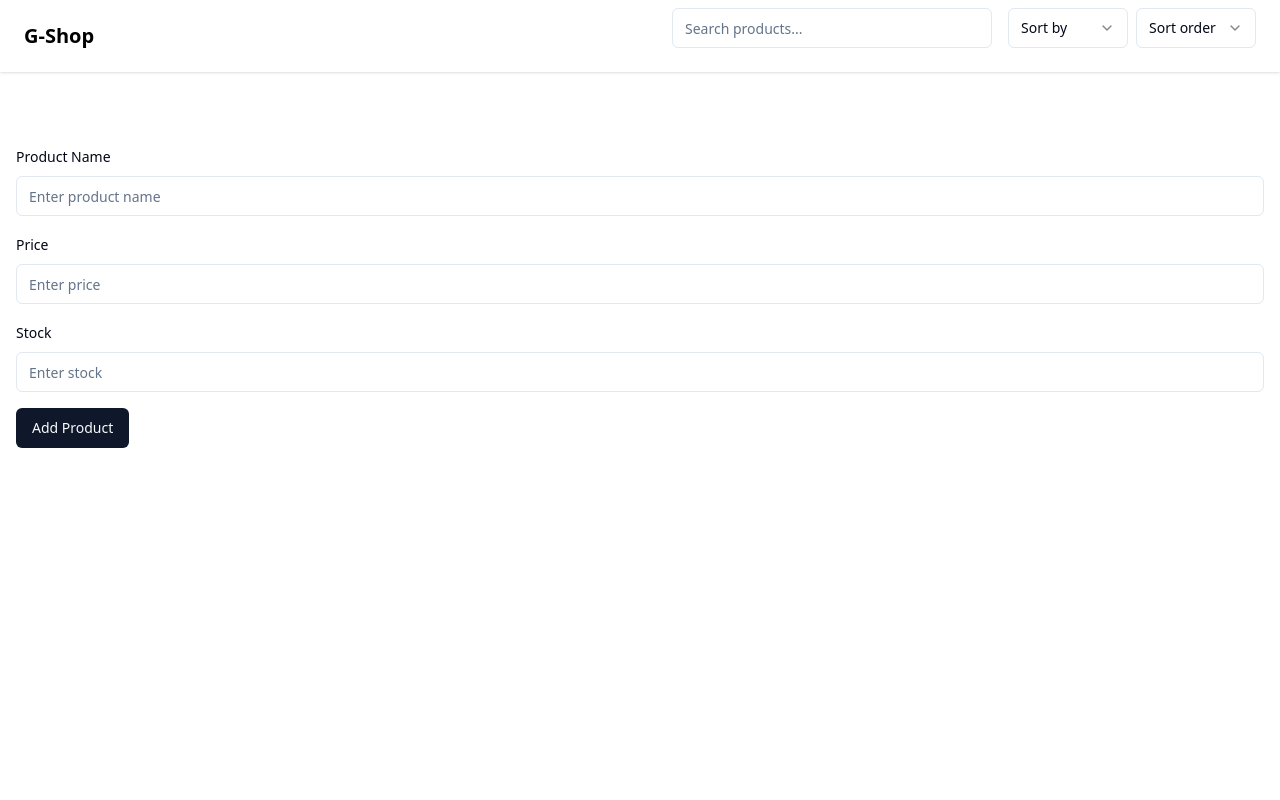
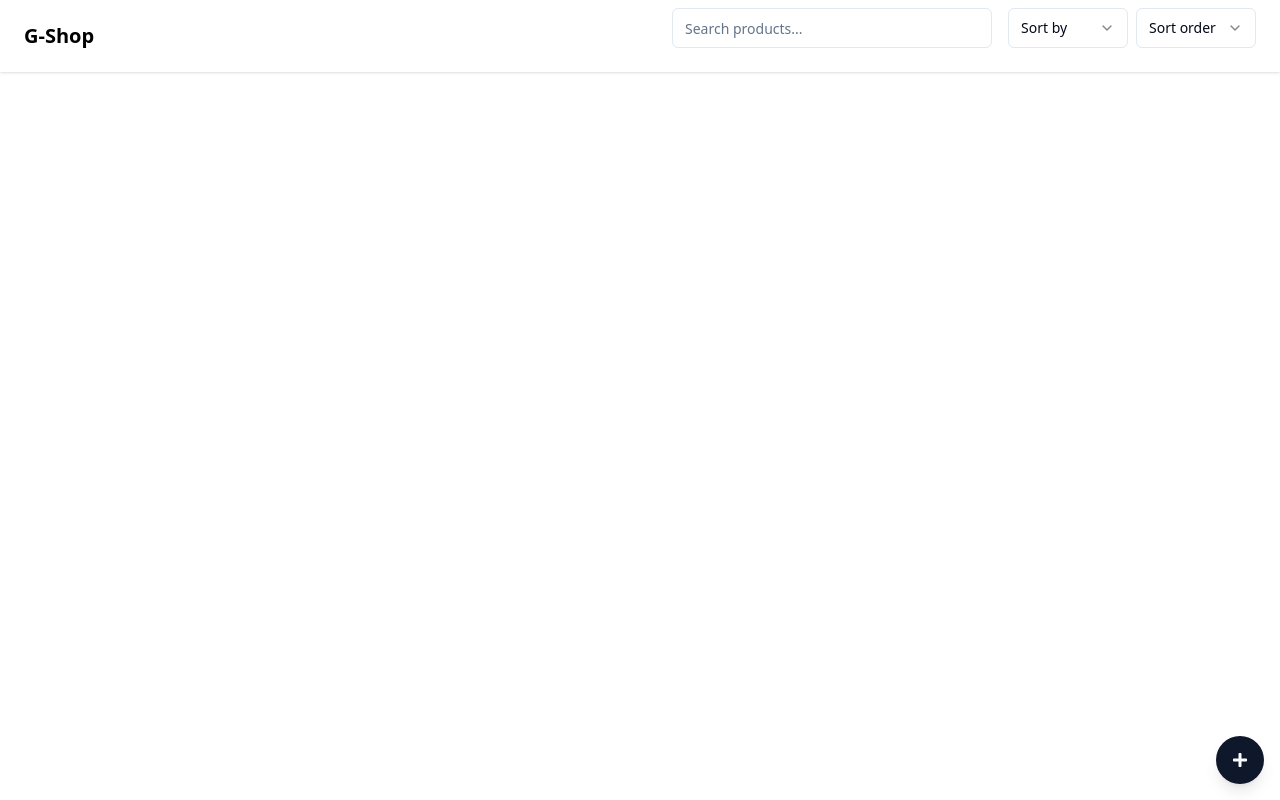
Before and after one commit to dotarsojat69/muat-muat, a React (Vite) app: page / in a window 1280 px wide. Built offline with nearby package versions, Linux system fonts and the light colour scheme; a web font is replaced by a local one.

Commit message:
feat: change to dialog/modal

```diff
--- a/src/pages/AddEditProduct.jsx
+++ b/src/pages/AddEditProduct.jsx
@@ -1,17 +1,12 @@
 import React from 'react';
+import { useDispatch } from 'react-redux';
 import { useForm } from 'react-hook-form';
-import { useDispatch } from 'react-redux';
+import { Dialog, DialogContent, DialogHeader, DialogTitle, DialogTrigger } from '@/components/ui/dialog';
+import { Button } from '@/components/ui/button';
+import { Form, FormControl, FormField, FormItem, FormLabel, FormMessage } from '@/components/ui/form';
+import { Input } from '@/components/ui/input';
+import { FaPlus } from 'react-icons/fa';
 import { addProduct } from '@/store/productSlice';
-import { Button } from "@/components/ui/button";
-import {
-  Form,
-  FormControl,
-  FormField,
-  FormItem,
-  FormLabel,
-  FormMessage,
-} from "@/components/ui/form";
-import { Input } from "@/components/ui/input";
 
 function AddEditProduk() {
   const dispatch = useDispatch();
@@ -34,6 +29,16 @@ function AddEditProduk() {
   };
 
   return (
+    <Dialog>
+      <DialogTrigger asChild>
+        <Button className="fixed bottom-4 right-4 rounded-full w-12 h-12 shadow-lg">
+          <FaPlus />
+        </Button>
+      </DialogTrigger>
+      <DialogContent className="sm:max-w-[425px]">
+        <DialogHeader>
+          <DialogTitle>Add New Product</DialogTitle>
+        </DialogHeader>
         <Form {...form}>
           <form onSubmit={form.handleSubmit(onSubmit)} className="space-y-4">
             <FormField
@@ -93,6 +98,8 @@ function AddEditProduk() {
             <Button type="submit">Add Product</Button>
           </form>
         </Form>
+      </DialogContent>
+    </Dialog>
   );
 }
 
```
Lines whose indentation alone changed are shown as unchanged.
